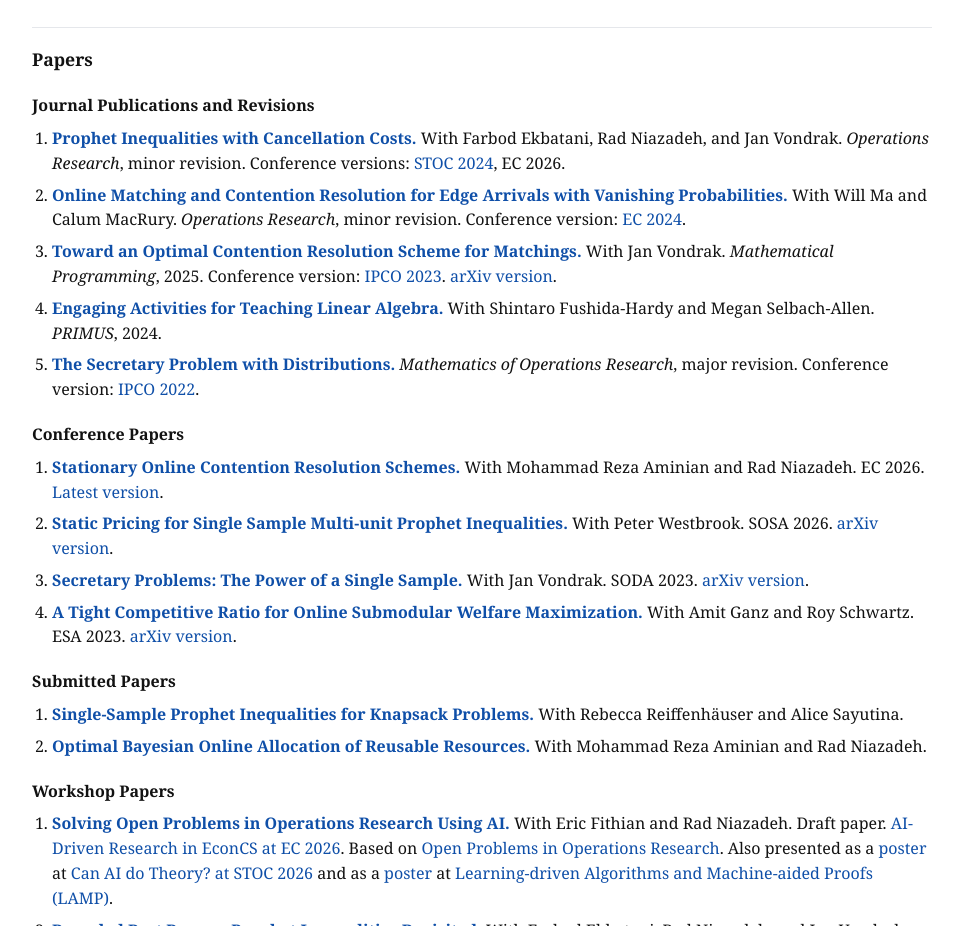
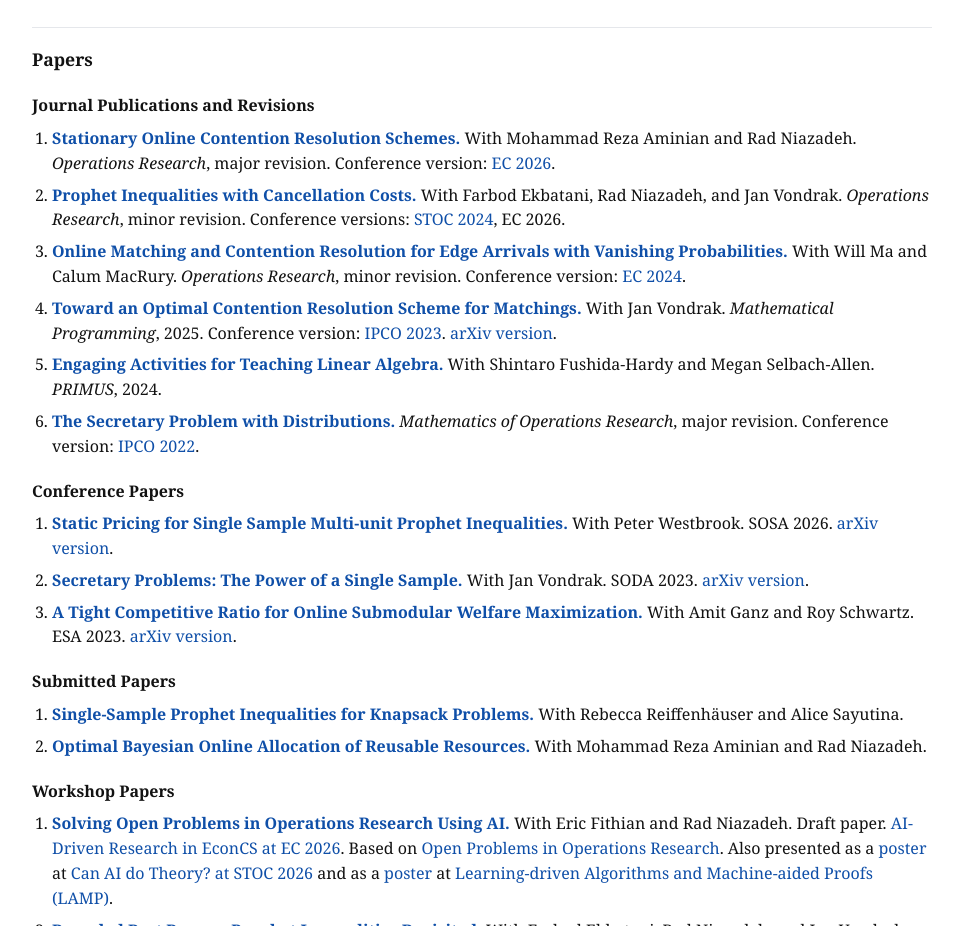
Before and after one commit to Pranav-Nuti/personal-website, a plain HTML site: page index.html in a window 1280 px wide. Shown: the part 1267-2193 px from the top of the page, without its empty margins (158-1118 px from the left). Drawn offline with Linux system fonts and the light colour scheme.

Commit message:
Update S-OCRS publication status

```diff
--- a/index.html
+++ b/index.html
@@ -190,6 +190,11 @@
       <h3>Journal Publications and Revisions</h3>
       <ol>
         <li>
+          <strong><a href="Stationary%20Online%20Contention%20Resolution%20Schemes.pdf">Stationary Online Contention Resolution Schemes.</a></strong>
+          With Mohammad Reza Aminian and Rad Niazadeh. <em>Operations Research</em>, major revision.
+          Conference version: <a href="https://arxiv.org/abs/2603.21532">EC 2026</a>.
+        </li>
+        <li>
           <strong><a href="https://arxiv.org/abs/2404.00527">Prophet Inequalities with Cancellation Costs.</a></strong>
           With Farbod Ekbatani, Rad Niazadeh, and Jan Vondrak. <em>Operations Research</em>, minor revision.
           Conference versions: <a href="https://dl.acm.org/doi/abs/10.1145/3618260.3649786">STOC 2024</a>, EC 2026.
@@ -218,10 +223,6 @@
 
       <h3>Conference Papers</h3>
       <ol>
-        <li>
-          <strong><a href="https://arxiv.org/abs/2603.21532">Stationary Online Contention Resolution Schemes.</a></strong>
-          With Mohammad Reza Aminian and Rad Niazadeh. EC 2026. <a href="Stationary%20Online%20Contention%20Resolution%20Schemes.pdf">Latest version</a>.
-        </li>
         <li>
           <strong><a href="https://epubs.siam.org/doi/abs/10.1137/1.9781611978964.10?af=R">Static Pricing for Single Sample Multi-unit Prophet Inequalities.</a></strong>
           With Peter Westbrook. SOSA 2026. <a href="https://arxiv.org/abs/2409.07719">arXiv version</a>.
```
